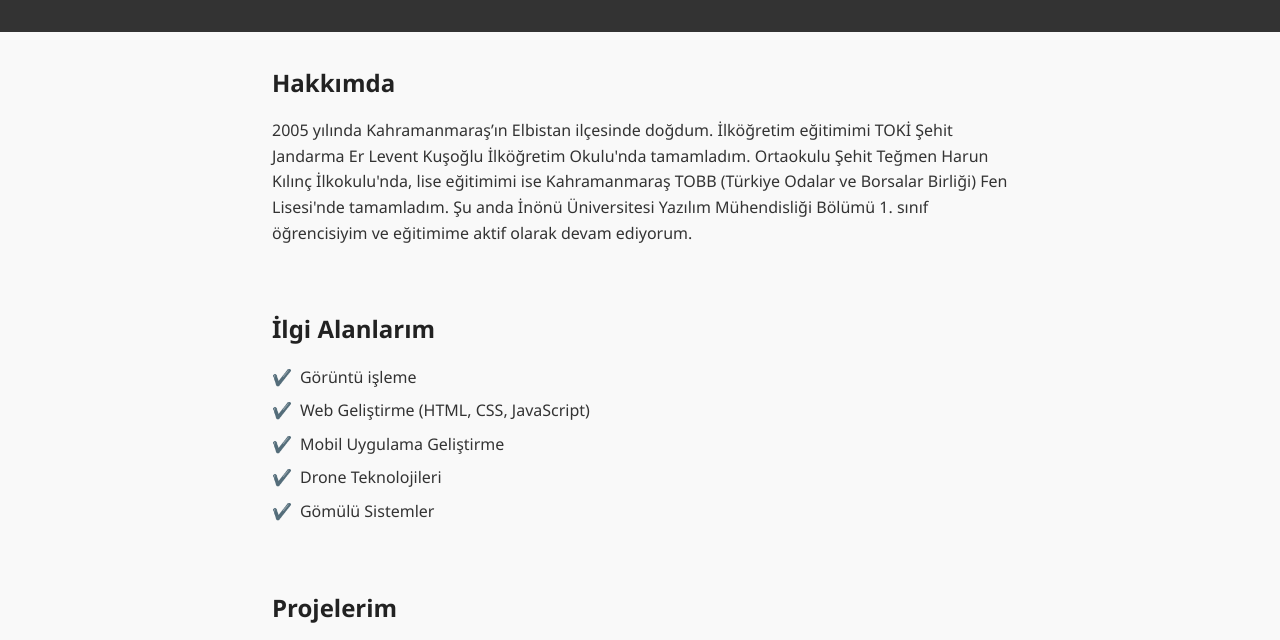
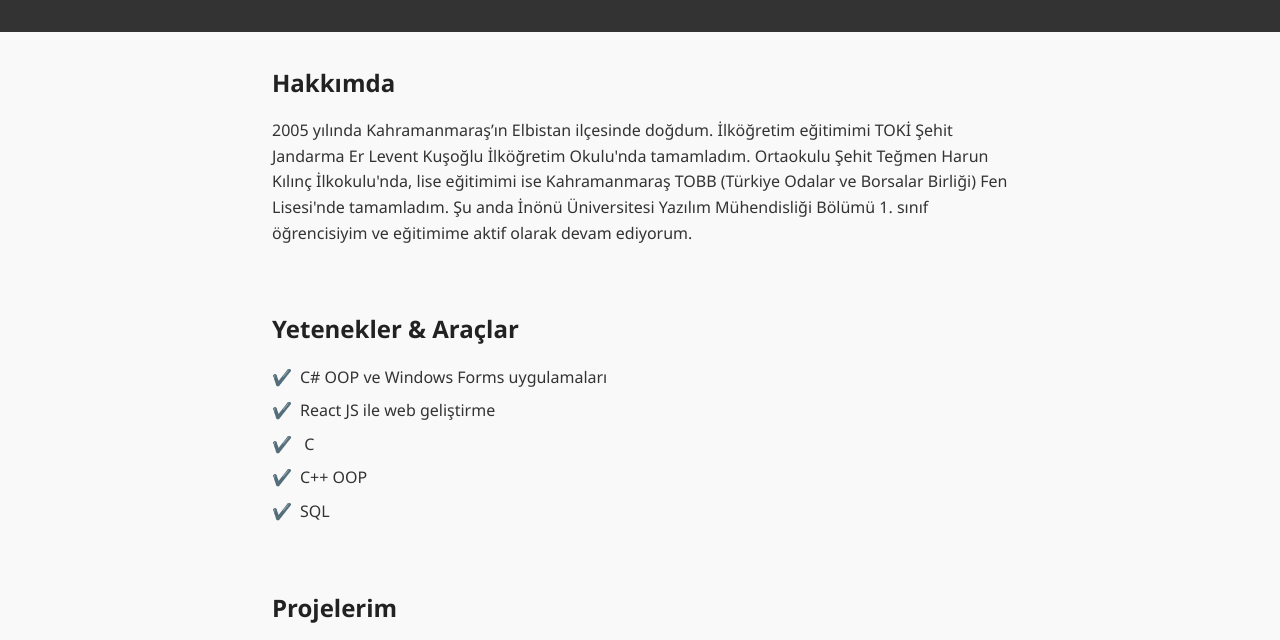
Before and after one commit to mertegesngr/web, a plain HTML site: page index.html in a window 1280 px wide. Shown: the part 117-757 px from the top of the page. Drawn offline with Linux system fonts and the light colour scheme.

Commit message:
Update index.html

```diff
--- a/index.html
+++ b/index.html
@@ -34,13 +34,13 @@
       </p>
     </section>
     <section id="interests">
-      <h2>İlgi Alanlarım</h2>
+      <h2>Yetenekler & Araçlar</h2>
       <ul class="interest-list">
-        <li>Görüntü işleme</li>
-        <li>Web Geliştirme (HTML, CSS, JavaScript)</li>
-        <li>Mobil Uygulama Geliştirme</li>
-        <li>Drone Teknolojileri</li>
-        <li>Gömülü Sistemler</li>
+        <li>C# OOP ve Windows Forms uygulamaları</li>
+        <li>React JS ile web geliştirme</li>
+        <li> C </li>
+        <li>C++ OOP</li>
+        <li>SQL</li>
       </ul>
     </section>
     <section id="projects">
```
